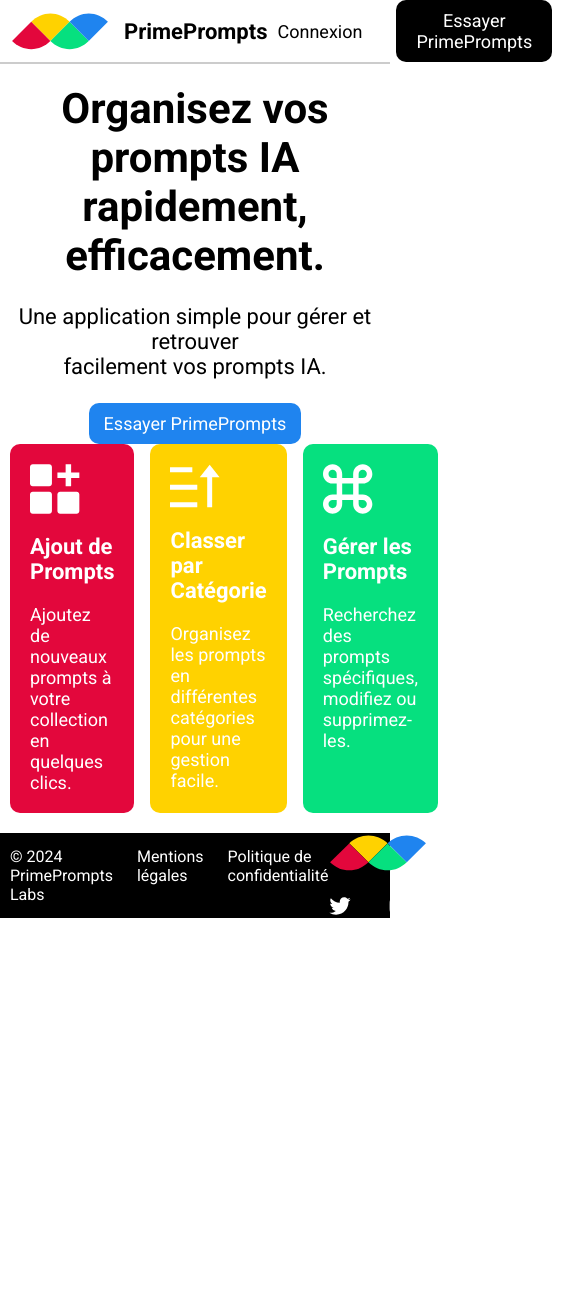
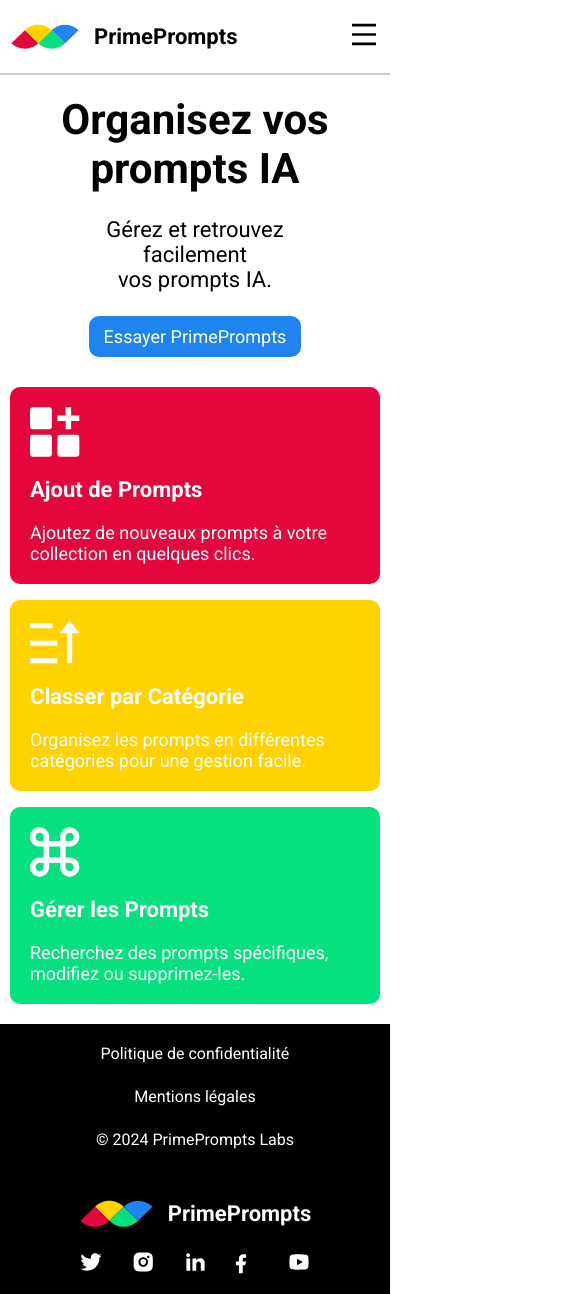
Before and after one commit to prakticode/primeprompts-html-css, a plain HTML site: page index.html in a window 390 px wide. Shown: the whole page, 585 px wide, since content can reach past the window. Before the commit the page ends 918 px from the top, so only its background shows below. Drawn offline with Linux system fonts and the light colour scheme.

Commit message:
Add Responsive

```diff
--- /dev/null
+++ b/css/responsive.css
@@ -0,0 +1,53 @@
+@media (max-width: 768px) {
+    .nav__logo-img {
+        width: 70px;
+    }
+
+    .nav__auth {
+        display: none;
+    }
+
+    .nav__menu-mobile {
+        display: block;
+        cursor: pointer;
+    }
+}
+
+@media (max-width: 768px) {
+
+    .main__hero-title span {
+        display: none;
+    }
+
+    .main__hero-description {
+        display: none;
+    }
+
+    .main__hero-mobile-description {
+        display: block;
+    }
+
+    .main__features {
+        grid-template-columns: 1fr;
+    }
+}
+
+@media (max-width: 1024px) {
+    .footer {
+        height: 300px;
+    }
+    .footer__container {
+        flex-direction: column;
+        gap: 50px;
+        padding: 20px 10px;
+    }
+
+    .footer__legal {
+        flex-direction: column-reverse;
+        align-items: center;
+    }
+
+    .footer__logo-img {
+        width: 75px;
+    }
+}
--- a/css/sections/header.css
+++ b/css/sections/header.css
@@ -1,6 +1,6 @@
 .header {
     width: 100%;
-    height: 75px;
+    min-height: 75px;
 
     display: flex;
     align-items: center;
@@ -66,3 +66,7 @@
 .nav__auth-button--signup:hover {
     background-color: rgba(var(--primary-color), 0.6);
 }
+
+.nav__menu-mobile {
+    display: none;
+}
--- a/css/sections/main.css
+++ b/css/sections/main.css
@@ -12,6 +12,7 @@
     flex-direction: column;
     align-items: center;
     justify-content: space-around;
+    gap: 30px;
 
     padding: 20px 10px;
 }
@@ -29,9 +30,14 @@
     font-weight: var(--headline-font-weight);
 }
 
-.main__hero-description {
+.main__hero-description,
+.main__hero-mobile-description {
     font-size: var(--subheadline-font-size);
     font-weight: var(--subheadline-font-weight);
+}
+
+.main__hero-mobile-description {
+    display: none;
 }
 
 .main__hero-button {
--- a/css/style.css
+++ b/css/style.css
@@ -5,7 +5,7 @@
 @import url("sections/main.css");
 @import url("sections/footer.css");
 
-/* @import url("responsive.css");   */
+@import url("responsive.css");
 
 :root {
     --roboto: "Roboto", sans-serif;
--- a/index.html
+++ b/index.html
@@ -20,6 +20,9 @@
                 <button type="button" class="nav__auth-button nav__auth-button--signin">Connexion</button>
                 <button type="button" class="nav__auth-button nav__auth-button--signup">Essayer PrimePrompts</button>
             </div>
+            <div class="nav__menu-mobile">
+                <img src="assets/menu.svg" alt="Menu">
+            </div>
         </nav>
     </header>
 
@@ -27,8 +30,11 @@
     <main class="main">
         <div class="main__container">
             <div class="main__hero">
-                <h1 class="main__hero-title">Organisez vos prompts IA <br />rapidement, efficacement.</h1>
+                <h1 class="main__hero-title">Organisez vos prompts IA <br />  <span>rapidement, efficacement.</span></h1>
                 <p class="main__hero-description">Une application simple pour gérer et retrouver <br />facilement vos prompts IA.</p>
+                <p class="main__hero-mobile-description">
+                    Gérez et retrouvez <br /> facilement <br /> vos prompts IA.
+                </p>
                 <button type="button" class="main__hero-button">Essayer PrimePrompts</button>
             </div>
 
```
Also changed, not shown: assets/menu.svg (added).
